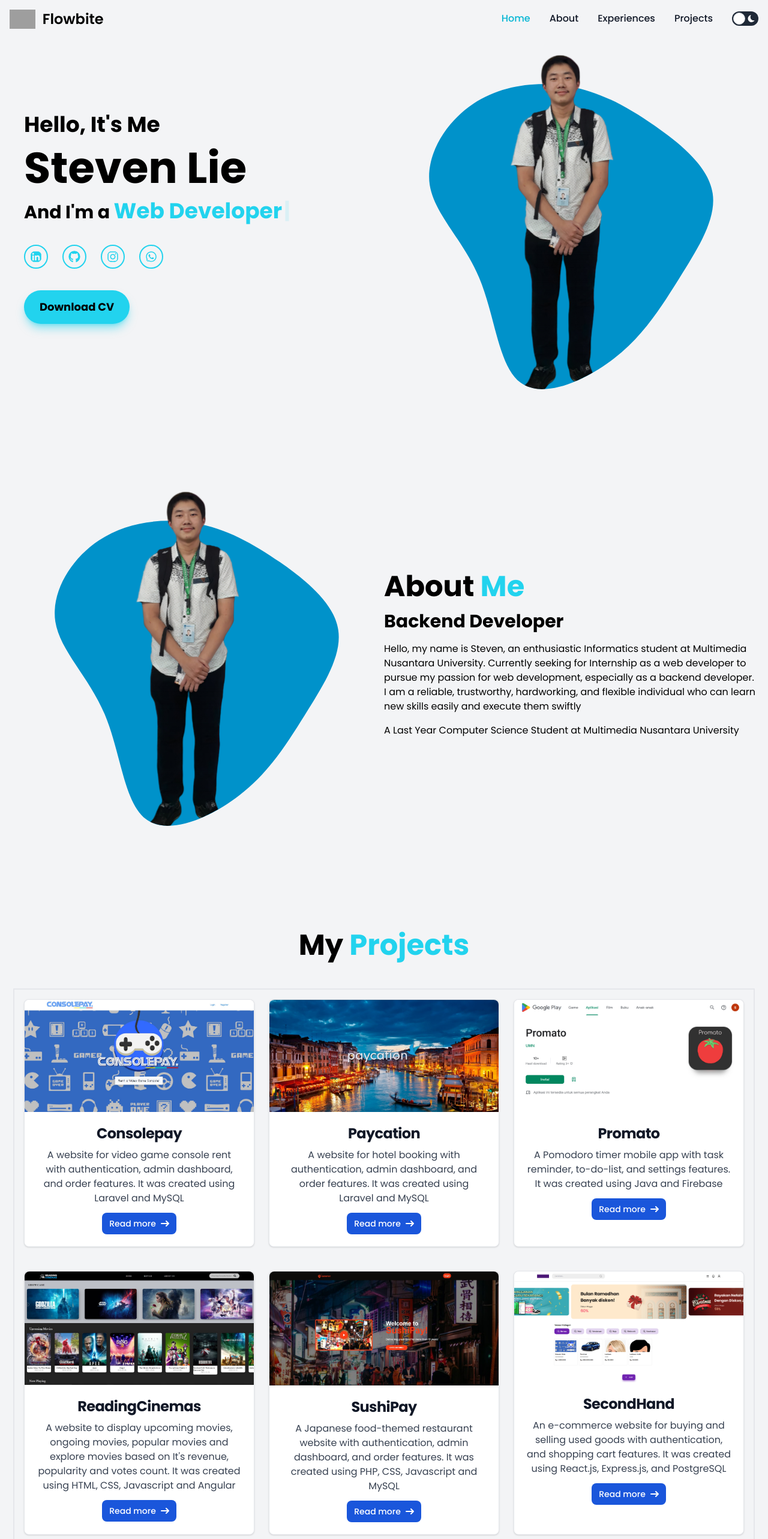
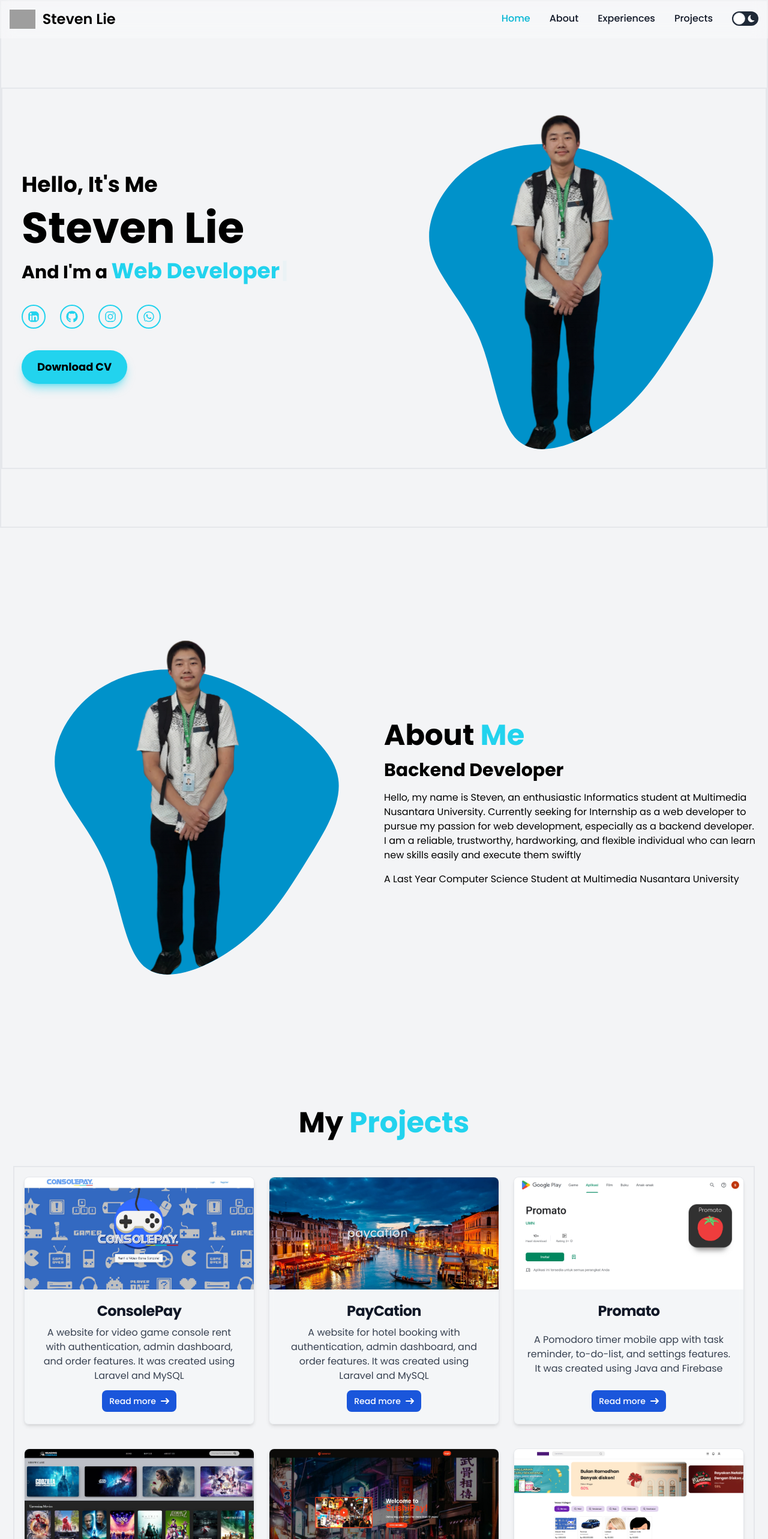
Before and after one commit to steven278/steven278.github.io, a React (Vite) app: page / in a window 1280 px wide. Shown: the top 2566 px of the page at 60% size. Built offline with nearby package versions, Linux system fonts and the light colour scheme; grey boxes are pictures that could not be loaded; a web font is replaced by a local one.

Commit message:
add hover effect to cards, and glassmorphism to navbar

```diff
--- a/src/components/about/about.tsx
+++ b/src/components/about/about.tsx
@@ -3,7 +3,7 @@ import HeroPic from '../../assets/blue.svg'
 export const MyAbout = () => {
     return (
         <div id="about" className="bg-gray-100 dark:bg-gray-900 flex flex-col justify-center dark:text-gray-100">
-            <div className="grid grid-cols-2 max-w-screen-xl mx-auto p-4 my-12">
+            <div className="grid grid-cols-2 max-w-screen-xl mx-auto p-4 mt-36 mb-24">
                 <div className="">
                     <img src={HeroPic} alt="Profile Picture" className=''/>
                 </div>
--- a/src/components/home/home.tsx
+++ b/src/components/home/home.tsx
@@ -4,9 +4,9 @@ import { Typewriter } from 'react-simple-typewriter'
 
 export const MyHome = () => {
     return (
-        <div id="home" className=" bg-gray-100 dark:bg-gray-900 flex flex-col justify-center dark:text-gray-200">
-            <div className="grid grid-cols-2 max-w-screen-xl mx-auto p-4 my-12">
-                <div className=" flex flex-col justify-center gap-4">
+        <div id="home" className=" bg-gray-100 dark:bg-gray-900 dark:text-gray-200 border-2 ">
+            <div className="grid grid-cols-2 max-w-screen-xl mx-auto p-4 border-2 mt-36 mb-24">
+                <div className=" flex flex-col justify-center gap-4 ml-4">
                     <h3 className="text-4xl font-bold">Hello, It's Me</h3>
                     <h1 className="text-7xl font-bold">Steven Lie</h1>
                     <h3 className="text-3xl font-bold">And I'm a <span className="text-cyan-400 text-4xl">
--- a/src/components/navbar/navbar.tsx
+++ b/src/components/navbar/navbar.tsx
@@ -9,11 +9,11 @@ export const MyNavbar = () => {
   const toggleTheme = (e:any) => e.target.checked ? setDarkMode() : setLightMode()
 
   return (
-  <nav className="bg-gray-100 border-gray-200 dark:bg-gray-900 fixed top-0 w-full">
+  <nav className=" dark:bg-gray-900 fixed top-0 w-full z-50 backdrop-blur-md bg-white/30">
     <div className="max-w-screen-xl flex flex-wrap items-center justify-between mx-auto p-4">
       <a href="https://flowbite.com/" className="flex items-center">
           <img src="https://flowbite.com/docs/images/logo.svg" className="h-8 mr-3" alt="Flowbite Logo" />
-          <span className="self-center text-2xl font-semibold whitespace-nowrap dark:text-white">Flowbite</span>
+          <span className="self-center text-2xl font-semibold whitespace-nowrap dark:text-white">Steven Lie</span>
       </a>
       <button data-collapse-toggle="navbar-default" type="button" className="inline-flex items-center p-2 w-10 h-10
       justify-center text-sm text-gray-500 rounded-lg md:hidden hover:bg-gray-100 focus:outline-none
@@ -26,12 +26,13 @@ export const MyNavbar = () => {
               strokeWidth="2" d="M1 1h15M1 7h15M1 13h15"/>
           </svg>
       </button>
+      {/* bg-gray-50 md:bg-gray-100 */}
       <div className="hidden w-full md:block md:w-auto" id="navbar-default">
-        <ul className="font-medium flex flex-col p-4 md:p-0 mt-4 border border-gray-100 rounded-lg
-        bg-gray-50 md:flex-row md:space-x-8 md:mt-0 md:border-0 md:bg-gray-100
+        <ul className="font-medium flex flex-col p-4 md:p-0 mt-4 border
+          md:flex-row md:space-x-8 md:mt-0 md:border-0
           dark:bg-gray-800 md:dark:bg-gray-900 dark:border-gray-700">
           <li>
-            <a href="#home" className="block py-2 pl-3 pr-4 text-white bg-blue-700 rounded md:bg-transparent
+            <a href="#home" className=" block py-2 pl-3 pr-4 text-white bg-blue-700 rounded md:bg-transparent
             md:text-cyan-500 md:p-0 dark:text-white md:dark:text-cyan-400 transition duration-300" aria-current="page">Home</a>
           </li>
           <li>
@@ -73,6 +74,10 @@ export const MyNavbar = () => {
         </ul>
       </div>
     </div>
+    {/* <div className=" max-w-screen-xl flex flex-wrap items-center justify-between mx-auto w-full bg-gray-200 rounded-full h-1.5 mb-2 dark:bg-gray-700">
+      <div className="bg-cyan-400 h-1.5 rounded-full dark:bg-cyan-400" style={{width: "45%"}}></div>
+    </div> */}
+
   </nav>
   )
 }
--- a/src/components/projects/cards.tsx
+++ b/src/components/projects/cards.tsx
@@ -1,10 +1,16 @@
 export const MyCards = ({image, title, desc}) => {
     return (
-        <div className="max-w-sm bg-white border border-gray-200 rounded-lg shadow dark:bg-gray-800 dark:border-gray-700">
+        <div className="max-w-sm border border-gray-200
+        rounded-lg dark:bg-cyan-50/10 dark:border-gray-700
+        flex flex-1 flex-col justify-between shadow-md
+        hover:shadow-2xl hover:shadow-cyan-500/50
+        hover:scale-[1.025] ease-in duration-300
+        dark:hover:shadow-cyan-300/50
+        backdrop-filter backdrop-blur-sm bg-gray-50/30">
             <a href="#">
                 <img className="rounded-t-lg" src={image} alt="" />
             </a>
-            <div className="p-5">
+            <div className="p-5 flex flex-1 flex-col justify-between items-center">
                 <a href="#">
                     <h5 className="mb-2 text-2xl font-bold tracking-tight text-gray-900 dark:text-white">
                         {title}
--- a/src/components/projects/projects.tsx
+++ b/src/components/projects/projects.tsx
@@ -15,13 +15,14 @@ export const MyProjects = () => {
             <h3 className="text-5xl font-bold">My
                 <span className="text-cyan-400"> Projects</span>
             </h3>
-            <div className="grid grid-cols-3 max-w-screen-xl mx-auto p-4 my-12 gap-x-6 gap-y-10 border-2">
+            <div className="grid md:grid-cols-2 lg:grid-cols-3
+            max-w-screen-xl mx-auto p-4 my-12 gap-x-6 gap-y-10 border-2">
                 <MyCards image={Consolepay}
-                    title={"Consolepay"}
+                    title={"ConsolePay"}
                     desc={"A website for video game console rent with authentication, admin dashboard, and order features. It was created using Laravel and MySQL"}
                 />
                 <MyCards image={Paycation}
-                    title={"Paycation"}
+                    title={"PayCation"}
                     desc={"A website for hotel booking with authentication, admin dashboard, and order features. It was created using Laravel and MySQL"}
                 />
                 <MyCards image={Promato}
```
